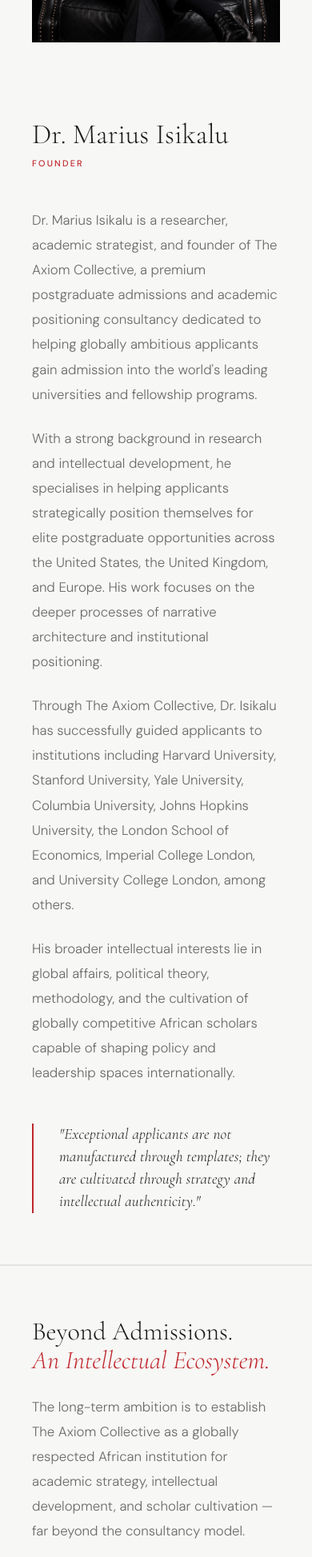
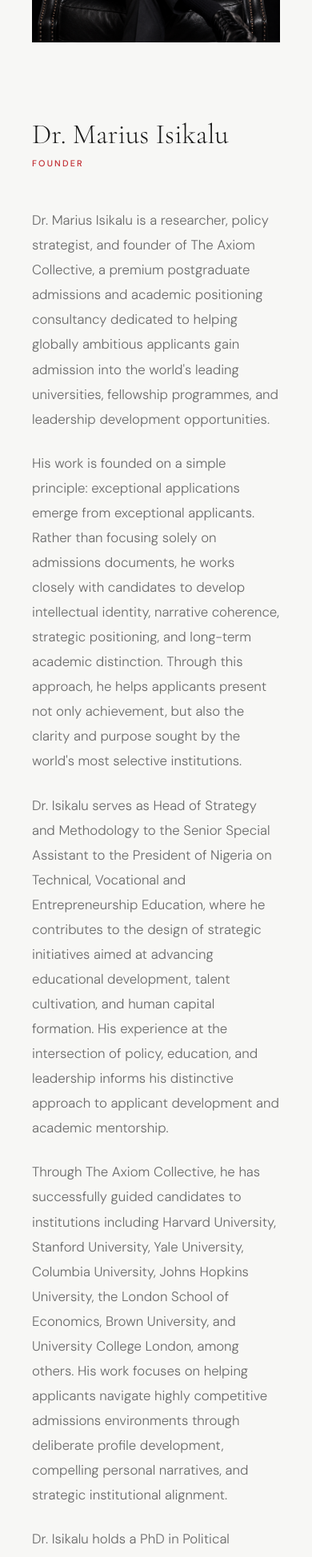
Before and after one commit to Kachi-Obata/The-Axiom-Collective, a Next.js app: page /about in a window 390 px wide. Shown: the part 5802-7749 px from the top of the page at 80% size. Built offline with nearby package versions, Linux system fonts and the light colour scheme; no server answers.

Commit message:
update founder bio content; mobile carousel speed 30s

```diff
--- a/app/about/page.tsx
+++ b/app/about/page.tsx
@@ -250,16 +250,19 @@ export default function AboutPage() {
             </p>
 
             <p style={{ color: 'var(--muted)', fontSize: '1.05rem', lineHeight: '1.85', fontWeight: 300, marginBottom: '1.5rem' }}>
-              Dr. Marius Isikalu is a researcher, academic strategist, and founder of The Axiom Collective, a premium postgraduate admissions and academic positioning consultancy dedicated to helping globally ambitious applicants gain admission into the world's leading universities and fellowship programs.
+              Dr. Marius Isikalu is a researcher, policy strategist, and founder of The Axiom Collective, a premium postgraduate admissions and academic positioning consultancy dedicated to helping globally ambitious applicants gain admission into the world's leading universities, fellowship programmes, and leadership development opportunities.
             </p>
             <p style={{ color: 'var(--muted)', fontSize: '1.05rem', lineHeight: '1.85', fontWeight: 300, marginBottom: '1.5rem' }}>
-              With a strong background in research and intellectual development, he specialises in helping applicants strategically position themselves for elite postgraduate opportunities across the United States, the United Kingdom, and Europe. His work focuses on the deeper processes of narrative architecture and institutional positioning.
+              His work is founded on a simple principle: exceptional applications emerge from exceptional applicants. Rather than focusing solely on admissions documents, he works closely with candidates to develop intellectual identity, narrative coherence, strategic positioning, and long-term academic distinction. Through this approach, he helps applicants present not only achievement, but also the clarity and purpose sought by the world's most selective institutions.
             </p>
             <p style={{ color: 'var(--muted)', fontSize: '1.05rem', lineHeight: '1.85', fontWeight: 300, marginBottom: '1.5rem' }}>
-              Through The Axiom Collective, Dr. Isikalu has successfully guided applicants to institutions including Harvard University, Stanford University, Yale University, Columbia University, Johns Hopkins University, the London School of Economics, Imperial College London, and University College London, among others.
+              Dr. Isikalu serves as Head of Strategy and Methodology to the Senior Special Assistant to the President of Nigeria on Technical, Vocational and Entrepreneurship Education, where he contributes to the design of strategic initiatives aimed at advancing educational development, talent cultivation, and human capital formation. His experience at the intersection of policy, education, and leadership informs his distinctive approach to applicant development and academic mentorship.
+            </p>
+            <p style={{ color: 'var(--muted)', fontSize: '1.05rem', lineHeight: '1.85', fontWeight: 300, marginBottom: '1.5rem' }}>
+              Through The Axiom Collective, he has successfully guided candidates to institutions including Harvard University, Stanford University, Yale University, Columbia University, Johns Hopkins University, the London School of Economics, Brown University, and University College London, among others. His work focuses on helping applicants navigate highly competitive admissions environments through deliberate profile development, compelling personal narratives, and strategic institutional alignment.
             </p>
             <p style={{ color: 'var(--muted)', fontSize: '1.05rem', lineHeight: '1.85', fontWeight: 300, marginBottom: '3rem' }}>
-              His broader intellectual interests lie in global affairs, political theory, methodology, and the cultivation of globally competitive African scholars capable of shaping policy and leadership spaces internationally.
+              Dr. Isikalu holds a PhD in Political Science and maintains active interests in global affairs, political theory, research methodology, educational development, and leadership formation. He is particularly committed to cultivating a new generation of globally competitive African scholars, professionals, and policy leaders capable of contributing meaningfully to international academic, policy, and leadership spaces.
             </p>
 
             {/* Pull quote */}
--- a/app/page.tsx
+++ b/app/page.tsx
@@ -179,7 +179,7 @@ export default function Home() {
             to   { transform: translateX(-33.33%); }
           }
           @media (max-width: 768px) {
-            .logo-ticker { animation-duration: 25s !important; }
+            .logo-ticker { animation-duration: 30s !important; }
           }
         `}</style>
       </section>
```
